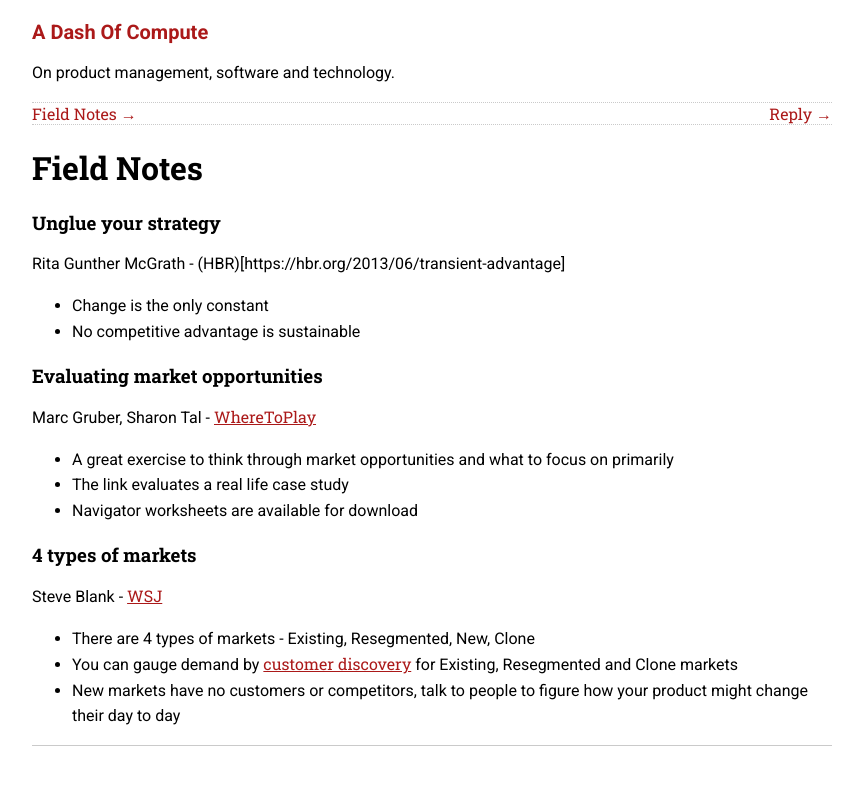
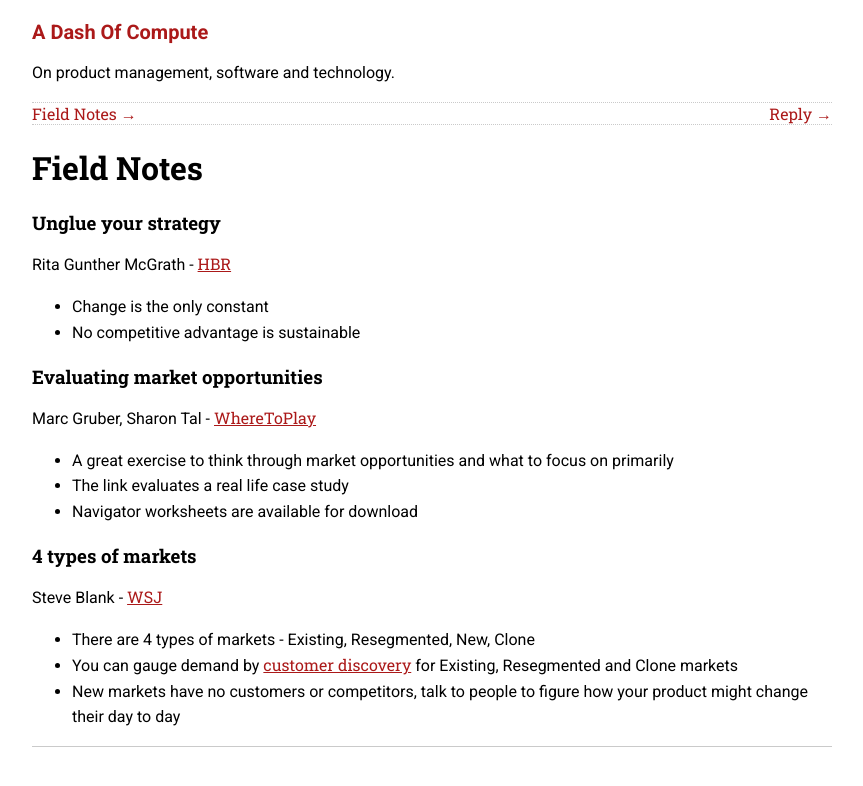
Before and after one commit to sautee/sautee.github.io, a Jekyll site: the page built from pages/fieldnotes.md, in a window 1280 px wide. Shown: the top 786 px of the page, without its empty margins (208-1071 px from the left). Built offline with Jekyll 4.4.1, drawn with Linux system fonts in a browser that asks for light colours.

Commit message:
Update fieldnotes.md

```diff
--- a/pages/fieldnotes.md
+++ b/pages/fieldnotes.md
@@ -6,7 +6,7 @@ permalink: /fieldnotes
 ---
 
 ### Unglue your strategy
-Rita Gunther McGrath - (HBR)[https://hbr.org/2013/06/transient-advantage]
+Rita Gunther McGrath - [HBR](https://hbr.org/2013/06/transient-advantage)
 
 - Change is the only constant
 - No competitive advantage is sustainable
```
